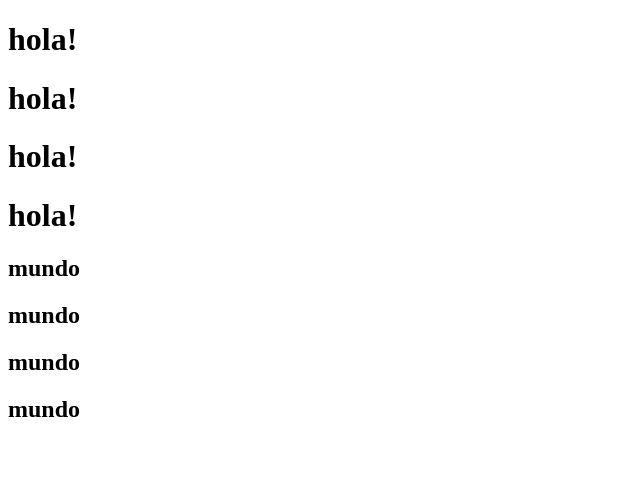
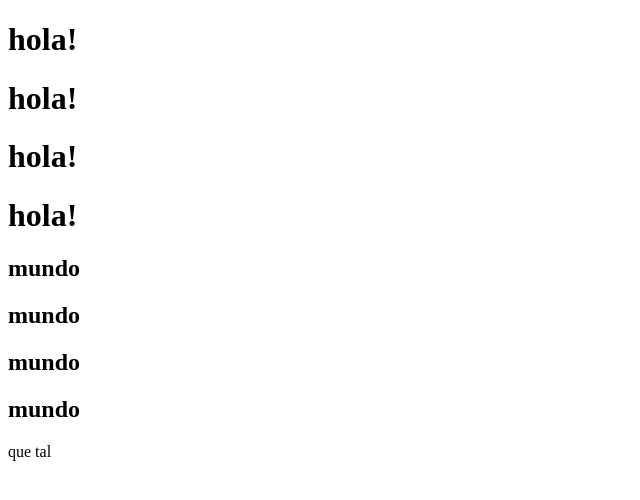
Before and after one commit to pamebengloff/react-final-project, a React (Create React App) app in the folder react-final-project/: page / in a window 1280 px wide. Shown: the top 500 px of the page, without its empty margins (0-640 px from the left). Built offline with nearby package versions, Linux system fonts and the light colour scheme.

Commit message:
created dev branch and added a p there

```diff
--- a/react-final-project/src/App.jsx
+++ b/react-final-project/src/App.jsx
@@ -10,6 +10,7 @@ export default function App(){
         <h2>mundo</h2>
         <h2>mundo</h2>
 
+        <p>que tal</p>
         </>
     )
 }
```
